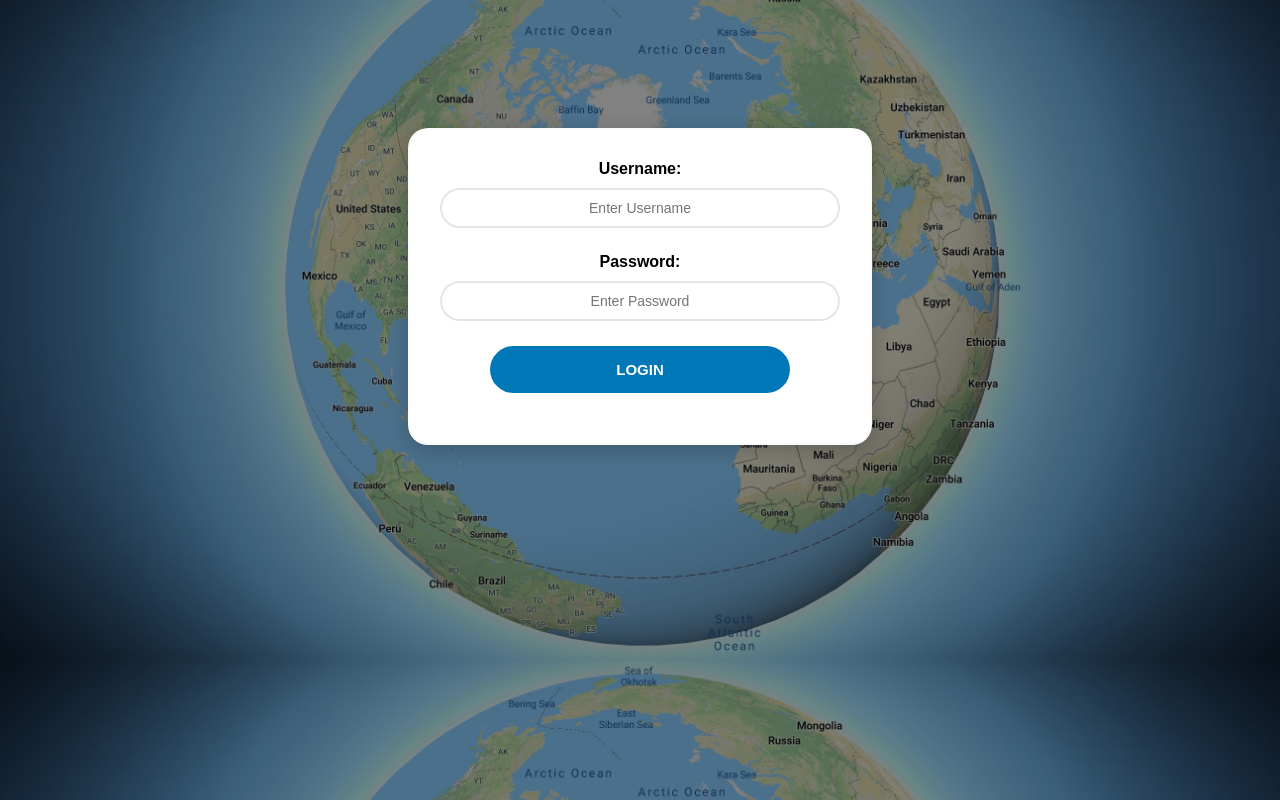
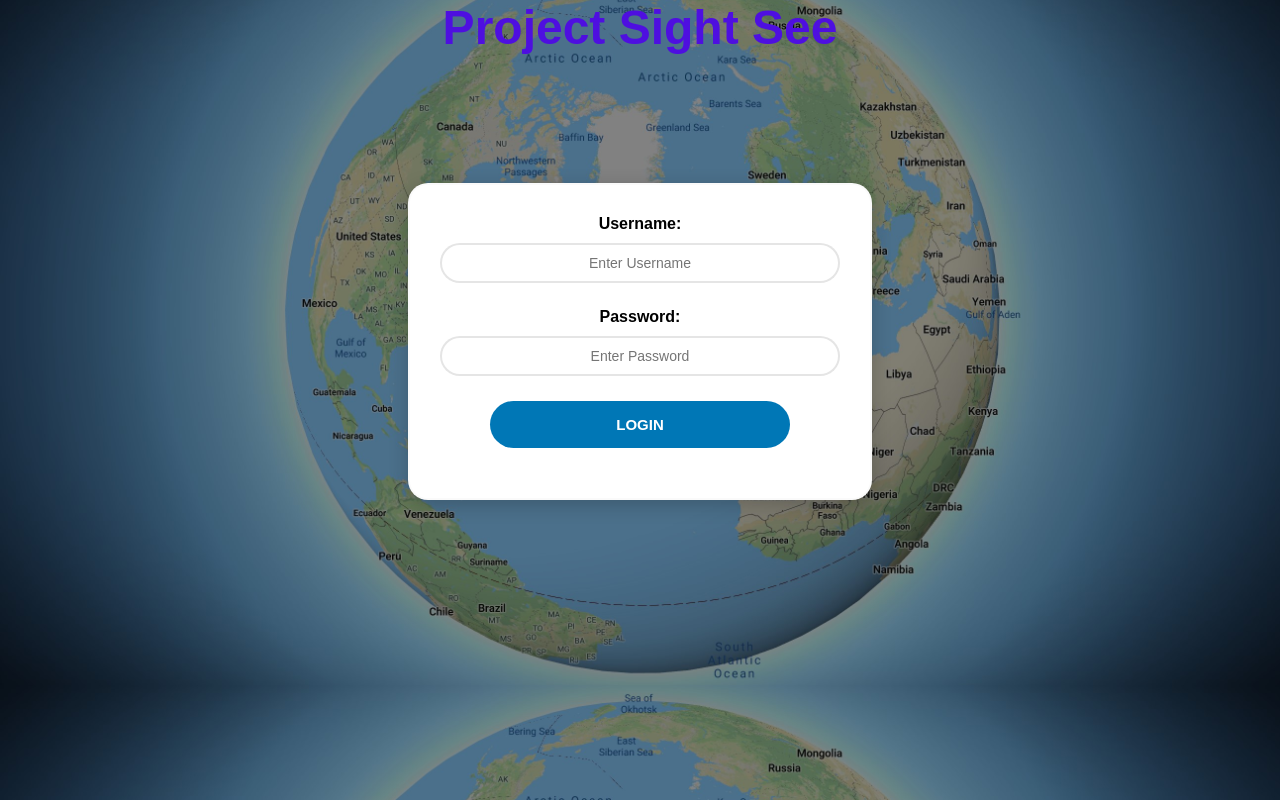
Before and after one commit to sublimebovine/sublimebovine.github.io, a plain HTML site: page public/login.html in a window 1280 px wide. Drawn offline with Linux system fonts and the light colour scheme.

Commit message:
Update login.html

```diff
--- a/public/login.html
+++ b/public/login.html
@@ -75,9 +75,21 @@
     #message.success {
       color: green;
     }
+
+    .page-title {
+      text-align: center;
+    font-size: 3rem;
+    margin: 0 auto;
+    color: #4e0fe0;
+    font-family: 'Ubuntu', sans-serif;
+    font-weight: bold;
+    }
   </style>
 </head>
 <body>
+  <h1 class="page-title">Project Sight See</h1>
+  <div>
+<form id="loginForm">
   <div>
     <form id="loginForm">
       <div class="field">
```
